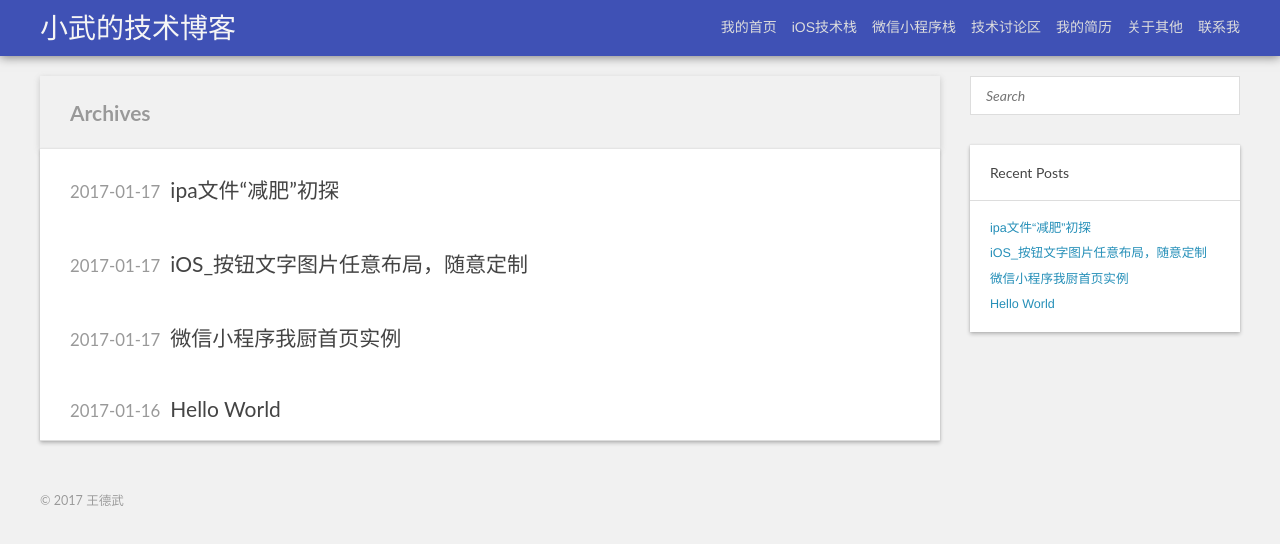
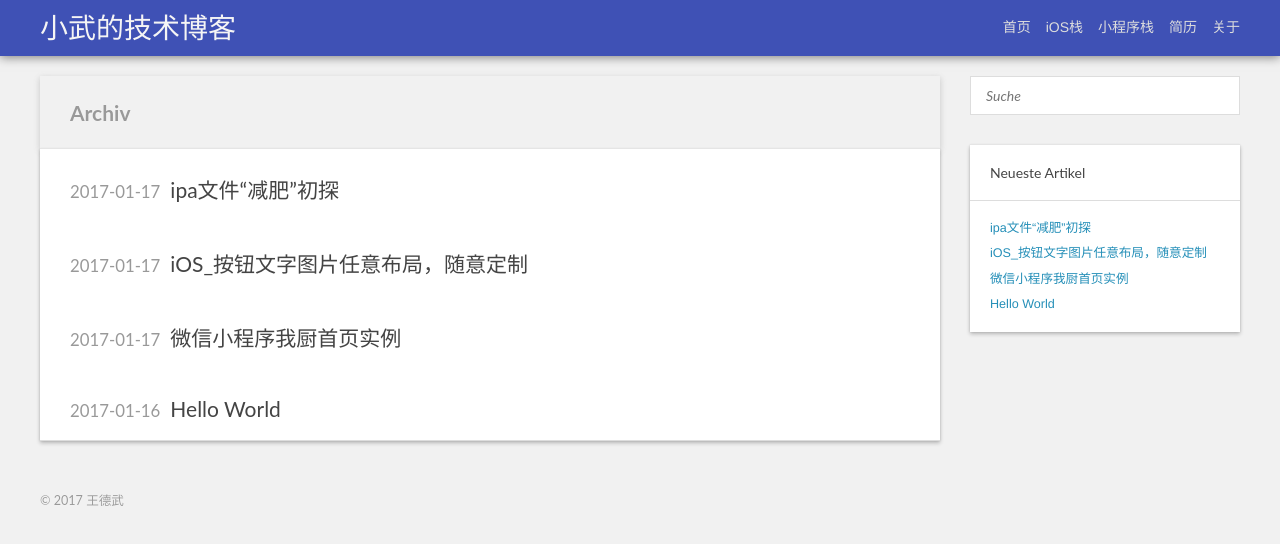
Before and after one commit to hellowdw/hellowdw.github.io, a plain HTML site: page archives/index.html in a window 1280 px wide. Drawn offline with nearby package versions, Linux system fonts and the light colour scheme.

Commit message:
Site updated: 2017-01-19 20:25:07

```diff
--- a/archives/index.html
+++ b/archives/index.html
@@ -3,7 +3,7 @@
 <head>
   <meta charset="utf-8">
 
-  <title>Archives › 小武的技术博客</title>
+  <title>Archiv › 小武的技术博客</title>
   <meta name="author" content="王德武">
 
   <meta name="description" content="技术博客">
@@ -34,19 +34,15 @@
   <nav id="main-nav">
     <ul>
 
-      <li><a href="">我的首页</a></li>
+      <li><a href="">首页</a></li>
 
-      <li><a href="">iOS技术栈</a></li>
+      <li><a href="">iOS栈</a></li>
 
-      <li><a href="">微信小程序栈</a></li>
+      <li><a href="">小程序栈</a></li>
 
-      <li><a href="">技术讨论区</a></li>
+      <li><a href="">简历</a></li>
 
-      <li><a href="">我的简历</a></li>
-
-      <li><a href="">关于其他</a></li>
-
-      <li><a href="">联系我</a></li>
+      <li><a href="">关于</a></li>
 
     </ul>
     <div class="clearfix"></div>
@@ -56,7 +52,7 @@
 </header>
   <div id="content" class="inner">
     <div id="main-col" class="alignleft"><div id="wrapper">
-<h2 class="archive-title">Archives</h2>
+<h2 class="archive-title">Archiv</h2>
 
 
   <div class="archive">
@@ -107,14 +103,14 @@
     <aside id="sidebar" class="alignright">
   <div class="search">
   <form action="//google.com/search" method="get" accept-charset="utf-8">
-    <input type="search" name="q" results="0" placeholder="Search">
+    <input type="search" name="q" results="0" placeholder="Suche">
     <input type="hidden" name="q" value="site:www.hellowdw.com">
   </form>
 </div>
 
 
 <div class="widget tag">
-  <h3 class="title">Recent Posts</h3>
+  <h3 class="title">Neueste Artikel</h3>
   <ul class="entry">
 
       <li>
```
Also changed, not shown: 2017/01/16/hello-world/index.html (+7 -11 lines), 2017/01/17/iOS-按钮文字图片任意布局，随意定制/index.html (+7 -11 lines), 2017/01/17/ipa文件“减肥”初探/index.html (+7 -11 lines), 2017/01/17/myblog/index.html (+7 -11 lines), archives/2017/01/index.html (+8 -12 lines), archives/2017/index.html (+8 -12 lines), index.html (+7 -11 lines).
